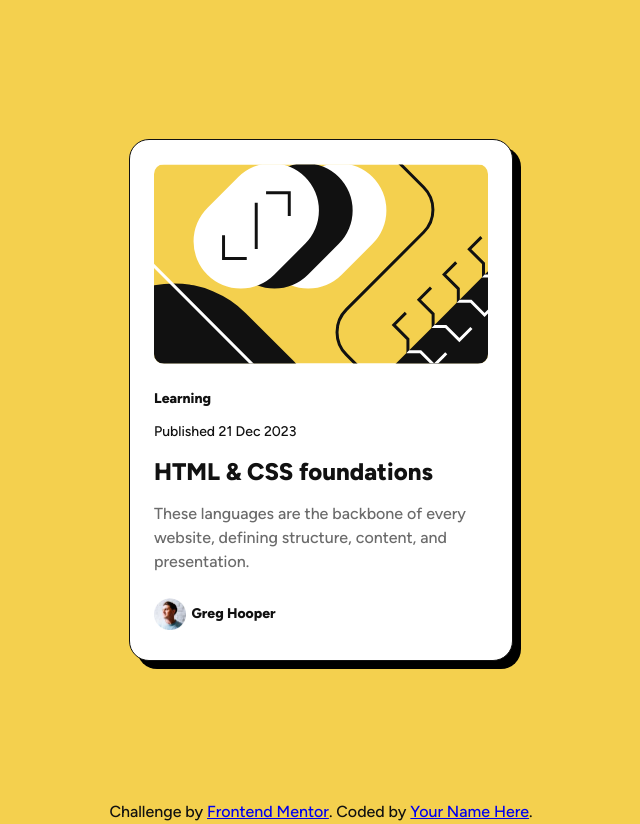
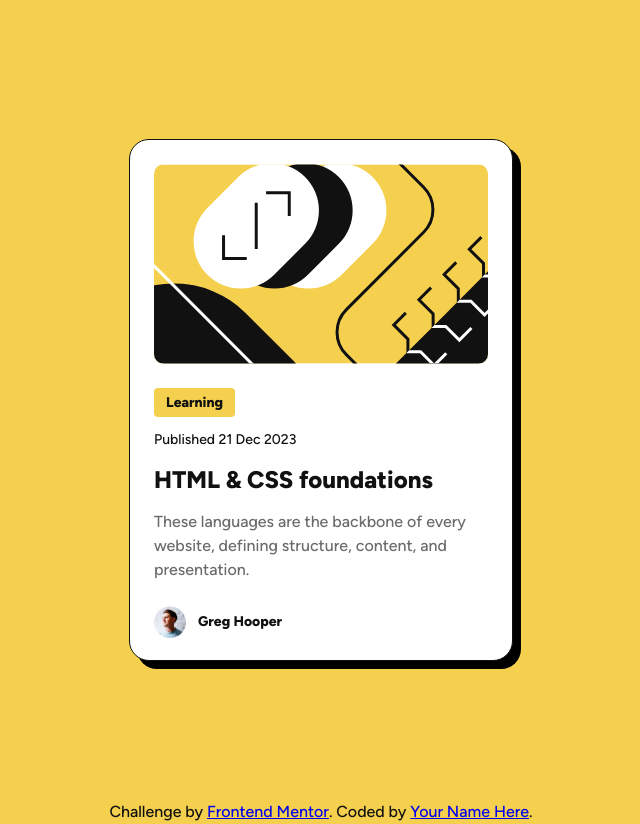
Before and after one commit to Networksentinel/Networksentinel-Frontend-Mentor-Challenge---Blog-preview-card, a website built with Vite: page index.html in a window 1280 px wide. Shown: the whole page, without its empty margins (319-959 px from the left). Built offline with nearby package versions, Linux system fonts and the light colour scheme.

Commit message:
style: styles .first-heading + increased gap for .author

```diff
--- a/src/stylesheets/card.css
+++ b/src/stylesheets/card.css
@@ -27,6 +27,15 @@
     gap: var(--150);
 }
 
+.first-heading {
+    width: fit-content;
+
+    padding: var(--50) var(--150);
+    background-color: var(--yellow);
+
+    border-radius: 4px;
+}
+
 .published {
     font-family:'Figtree-Medium', sans-serif;
 }
@@ -34,7 +43,7 @@
 .author {
     display: flex;
     align-items: center;
-    gap: 5.5px;
+    gap: var(--150);
 }
 
 .author img {
```
